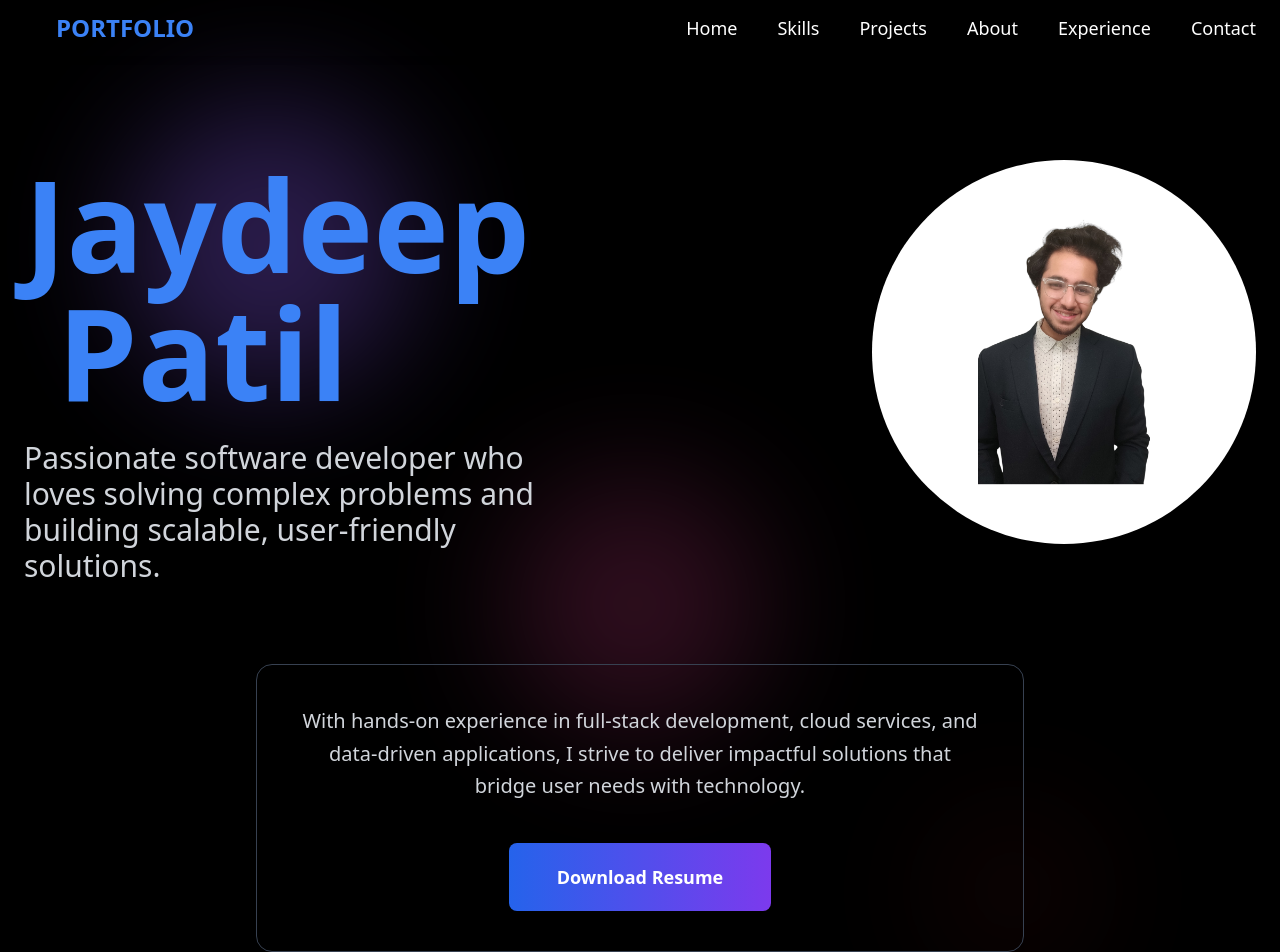
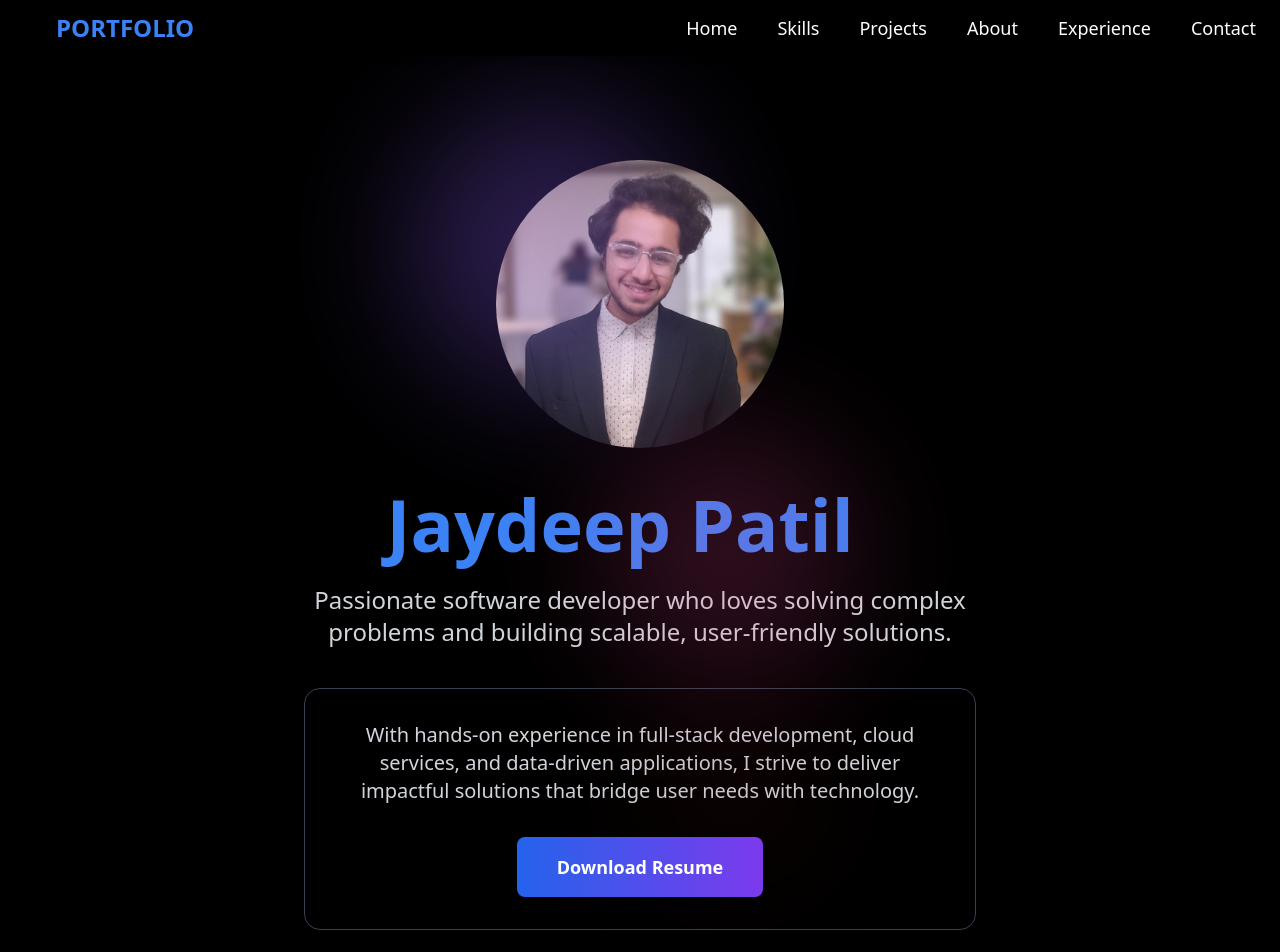
Before and after one commit to Jaydeep467/portfolio, a React (Vite) app: page / in a window 1280 px wide. Shown: the top 952 px of the page. Built offline with nearby package versions, Linux system fonts and the light colour scheme.

Commit message:
Final version

```diff
--- a/package.json
+++ b/package.json
@@ -14,7 +14,8 @@
     "framer-motion": "^12.23.12",
     "react": "^19.1.1",
     "react-dom": "^19.1.1",
-    "react-icons": "^5.5.0"
+    "react-icons": "^5.5.0",
+    "react-type-animation": "^3.2.0"
   },
   "devDependencies": {
     "@eslint/js": "^9.33.0",
--- a/src/App.tsx
+++ b/src/App.tsx
@@ -9,7 +9,7 @@ function App() {
   return (
     <div className="font-sans text-white bg-black scroll-smooth">
       {/* Navbar */}
-      <nav className="fixed top-0 left-0 w-full bg-black/90 backdrop-blur-md shadow-md z-50">
+      <nav className="fixed top-0 left-0 w-full bg-black backdrop-blur-md shadow-md z-50">
         <div className="w-full px-6 py-3 flex justify-between items-center">
           {/* Left side */}
           <div className="text-2xl font-bold pl-8 text-blue-500">
--- a/src/components/Contact.tsx
+++ b/src/components/Contact.tsx
@@ -35,7 +35,7 @@ function Contact() {
   return (
     <section
       id="contact"
-      className="min-h-screen flex flex-col justify-start bg-gray-900 py-20 px-4"
+      className="w-full min-h-screen flex flex-col justify-start bg-gray-900 py-20 px-4"
     >
       {/* Heading */}
       <h2 className="text-5xl font-extrabold mb-4 text-center text-white">
--- a/src/components/Experience.tsx
+++ b/src/components/Experience.tsx
@@ -55,7 +55,7 @@ function Experience() {
   return (
     <section
       id="experience"
-      className="relative min-h-screen flex flex-col items-center justify-start bg-gray-900 px-6 py-20"
+      className="relative w-full min-h-screen flex flex-col items-center justify-start bg-gray-900 px-6 py-20"
     >
       {/* Section Title */}
       <h2 className="text-5xl font-bold mb-4 text-white text-center">
@@ -85,7 +85,7 @@ function Experience() {
                 scale: 1.03,
                 boxShadow: "0 0 20px 4px #3b82f6, 0 0 30px 6px #2563eb",
               }}
-              transition={{ duration: 0.5, delay: idx * 0.2 }}
+              transition={{ duration: 0.5, delay: idx * 0.01 }}
               viewport={{ once: true }}
             >
               {/* Dot connecting to timeline */}
--- a/src/components/Home.tsx
+++ b/src/components/Home.tsx
@@ -1,120 +1,86 @@
 import { motion } from "framer-motion";
+import { TypeAnimation } from "react-type-animation";
 
 function Home() {
-  const name = "Jaydeep Patil".split("");
+  const name = "Jaydeep Patil";
 
   return (
     <section
       id="home"
-      className="relative min-h-screen flex flex-col items-center justify-start bg-black px-6 py-40 overflow-hidden"
+      className="relative min-h-screen flex flex-col items-center justify-center bg-black px-6 pt-40 pb-20 overflow-hidden text-center"
     >
       {/* 🔮 Animated Background Blobs */}
       <div className="absolute inset-0 -z-10 overflow-hidden">
         <motion.div
           className="absolute top-20 left-20 w-72 h-72 bg-purple-500 rounded-full filter blur-3xl opacity-30"
-          animate={{
-            x: [0, 100, 0],
-            y: [0, 50, 0],
-          }}
-          transition={{
-            duration: 10,
-            repeat: Infinity,
-            repeatType: "reverse",
-          }}
+          animate={{ x: [0, 100, 0], y: [0, 50, 0] }}
+          transition={{ duration: 10, repeat: Infinity, repeatType: "reverse" }}
         />
         <motion.div
           className="absolute bottom-20 right-20 w-48 h-48 bg-red-900 rounded-full filter blur-3xl opacity-10"
-          animate={{
-            x: [0, -120, 0],
-            y: [0, -60, 0],
-          }}
-          transition={{
-            duration: 12,
-            repeat: Infinity,
-            repeatType: "reverse",
-          }}
+          animate={{ x: [0, -120, 0], y: [0, -60, 0] }}
+          transition={{ duration: 12, repeat: Infinity, repeatType: "reverse" }}
         />
         <motion.div
           className="absolute top-1/2 left-1/3 w-64 h-64 bg-pink-500 rounded-full filter blur-3xl opacity-20"
-          animate={{
-            x: [0, 80, 0],
-            y: [0, -80, 0],
-          }}
-          transition={{
-            duration: 14,
-            repeat: Infinity,
-            repeatType: "reverse",
-          }}
+          animate={{ x: [0, 80, 0], y: [0, -80, 0] }}
+          transition={{ duration: 14, repeat: Infinity, repeatType: "reverse" }}
         />
       </div>
 
-      {/* Top Section - Name/Intro + Photo */}
-      <div className="flex flex-col md:flex-row items-center md:items-start justify-between w-full max-w-7xl gap-x-32 relative z-10">
-        {/* Left Side: Name + Description */}
-        <div className="w-full md:w-1/2 text-center md:text-left">
-          {/* Animated Name */}
-          <h1 className="text-7xl md:text-9xl font-extrabold mb-6 flex flex-wrap">
-            {name.map((char, index) => (
-              <motion.span
-                key={index}
-                className="text-blue-500 drop-shadow-lg"
-                initial={{ opacity: 0, y: 20 }}
-                animate={{ opacity: 1, y: 0 }}
-                transition={{
-                  duration: 0.05,
-                  delay: index * 0.1,
-                }}
-              >
-                {char === " " ? "\u00A0" : char}
-              </motion.span>
-            ))}
-          </h1>
+      {/* Profile Image */}
+      <motion.div
+        className="flex justify-center mb-10"
+        initial={{ opacity: 0, scale: 0.8 }}
+        animate={{ opacity: 1, scale: 1 }}
+        transition={{ duration: 0.5 }}
+      >
+        <img
+          src="/Resume_pic (1).png"
+          alt="Profile"
+          className="w-60 h-60 md:w-72 md:h-72 rounded-full object-cover shadow-[0_0_50px_#3B82F6]"
+        />
+      </motion.div>
 
-          {/* Description */}
-          <motion.p
-            className="text-2xl md:text-3xl text-gray-300 max-w-lg"
-            initial={{ opacity: 0, y: 20 }}
-            animate={{ opacity: 1, y: 0 }}
-            transition={{ duration: 0.6, delay: name.length * 0.1 }}
-          >
-            Passionate software developer who loves solving complex problems
-            and building scalable, user-friendly solutions.
-          </motion.p>
-        </div>
+      {/* Animated Name - Typewriter Effect */}
+      <h1 className="text-5xl md:text-7xl font-extrabold mb-6 flex justify-center text-blue-500 drop-shadow-lg">
+        <TypeAnimation
+          sequence={[name, 2000]} // your name and wait 2s before repeating
+          wrapper="span"
+          cursor={true}          // blinking cursor
+          speed={350}            // typing speed in ms per character
+          repeat={Infinity}      // loop indefinitely
+          style={{ display: "inline-block" }}
+        />
+      </h1>
 
-        {/* Right Side: Profile Image */}
-        <motion.div
-          className="w-full md:w-1/2 flex justify-between md:justify-end mt-10 md:mt-0 md:ml-10"
-          initial={{ opacity: 0, scale: 0.8 }}
-          animate={{ opacity: 1, scale: 1 }}
-          transition={{ duration: 0.5, delay: 1 }}
-        >
-          <img
-            src="/Resume_pic.png"
-            alt="Profile"
-            className="w-80 h-80 md:w-96 md:h-96 rounded-full object-cover shadow-[0_0_50px_#3B82F6]"
-          />
-        </motion.div>
-      </div>
+      {/* Short Intro */}
+      <motion.p
+        className="text-xl md:text-2xl text-gray-300 max-w-2xl mb-10"
+        initial={{ opacity: 0, y: 20 }}
+        animate={{ opacity: 1, y: 0 }}
+        transition={{ duration: 0.6, delay: 0.5 }}
+      >
+        Passionate software developer who loves solving complex problems
+        and building scalable, user-friendly solutions.
+      </motion.p>
 
       {/* Resume Summary Box */}
       <motion.div
-        className="mt-20 bg-gray-900/80 border border-gray-700 shadow-xl rounded-2xl p-10 max-w-3xl text-center backdrop-blur-sm relative z-10"
+        className="bg-gray-900/80 border border-gray-700 shadow-xl rounded-2xl p-8 max-w-2xl backdrop-blur-sm"
         initial={{ opacity: 0, y: 100 }}
         animate={{ opacity: 1, y: 0 }}
         transition={{ duration: 1, delay: 1.5 }}
       >
-        <p className="text-gray-300 text-xl mb-10 leading-relaxed">
+        <p className="text-gray-300 text-lg md:text-xl mb-8 leading-relaxed">
           With hands-on experience in full-stack development, cloud services,
           and data-driven applications, I strive to deliver impactful solutions
           that bridge user needs with technology.
         </p>
-
-        {/* Resume Button */}
         <a
-          href="/Jaydeep Patil_Resume.pdf"
-          download
-          className="inline-block bg-gradient-to-r from-blue-600 to-purple-600 text-white px-12 py-5 rounded-lg shadow-md hover:opacity-90 transition text-lg font-semibold"
+          href="/Jaydeep%20Patil_Resume.pdf"
+          download="Jaydeep-Patil-Resume.pdf"
+          className="relative z-10 inline-block bg-gradient-to-r from-blue-600 to-purple-600 text-white px-10 py-4 rounded-lg shadow-md hover:opacity-90 transition text-lg font-semibold"
         >
           Download Resume
         </a>
--- a/src/components/Skills.tsx
+++ b/src/components/Skills.tsx
@@ -35,11 +35,11 @@ function Skills() {
   return (
     <section
       id="skills"
-      className="relative min-h-screen flex flex-col items-center justify-start px-6 py-20 overflow-hidden"
+      className="relative w-full min-h-screen flex flex-col items-center justify-start px-6 py-20 overflow-hidden"
     >
       {/* 🔥 Animated Gradient Background */}
       <motion.div
-        className="absolute inset-0 bg-gradient-to-r from-purple-600 via-blue-600 to-pink-600 opacity-30 blur-3xl"
+        className="absolute inset-0 w-full h-full bg-gradient-to-r from-purple-600 via-blue-600 to-pink-600 opacity-30 blur-3xl"
         animate={{
           backgroundPosition: ["0% 50%", "100% 50%", "0% 50%"],
         }}
@@ -49,7 +49,7 @@ function Skills() {
         }}
       />
 
-      {/* Section Title */}
+      {/* Section Content */}
       <motion.h2
         className="relative text-5xl font-extrabold mb-4 bg-gradient-to-r from-blue-400 via-purple-400 to-pink-400 bg-clip-text text-transparent"
         initial={{ opacity: 0, y: -30 }}
```
Also changed, not shown: src/components/Aboutme.tsx (+5 -5 lines), src/components/Projects.tsx (+6 -6 lines), public/Resume_pic (1).png (added), 1 other file (tests, documents, lock files or other folders).
